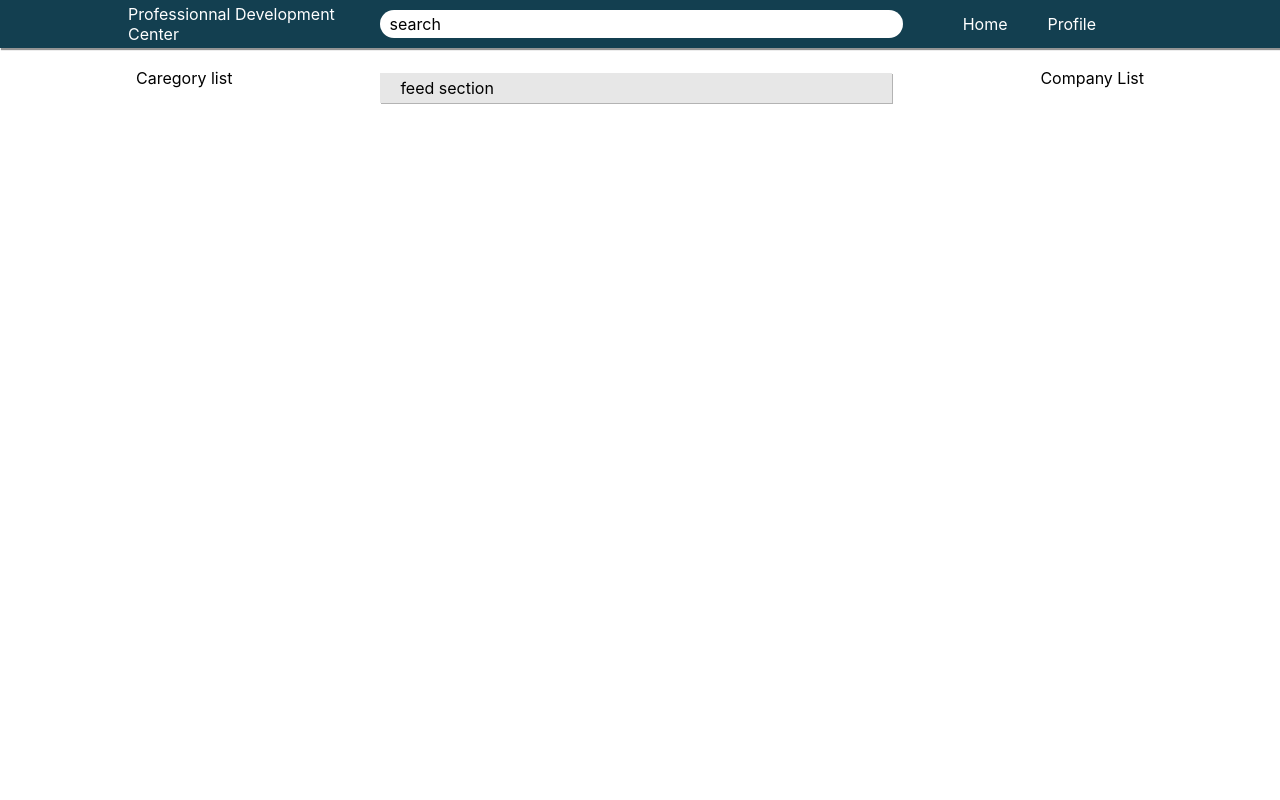
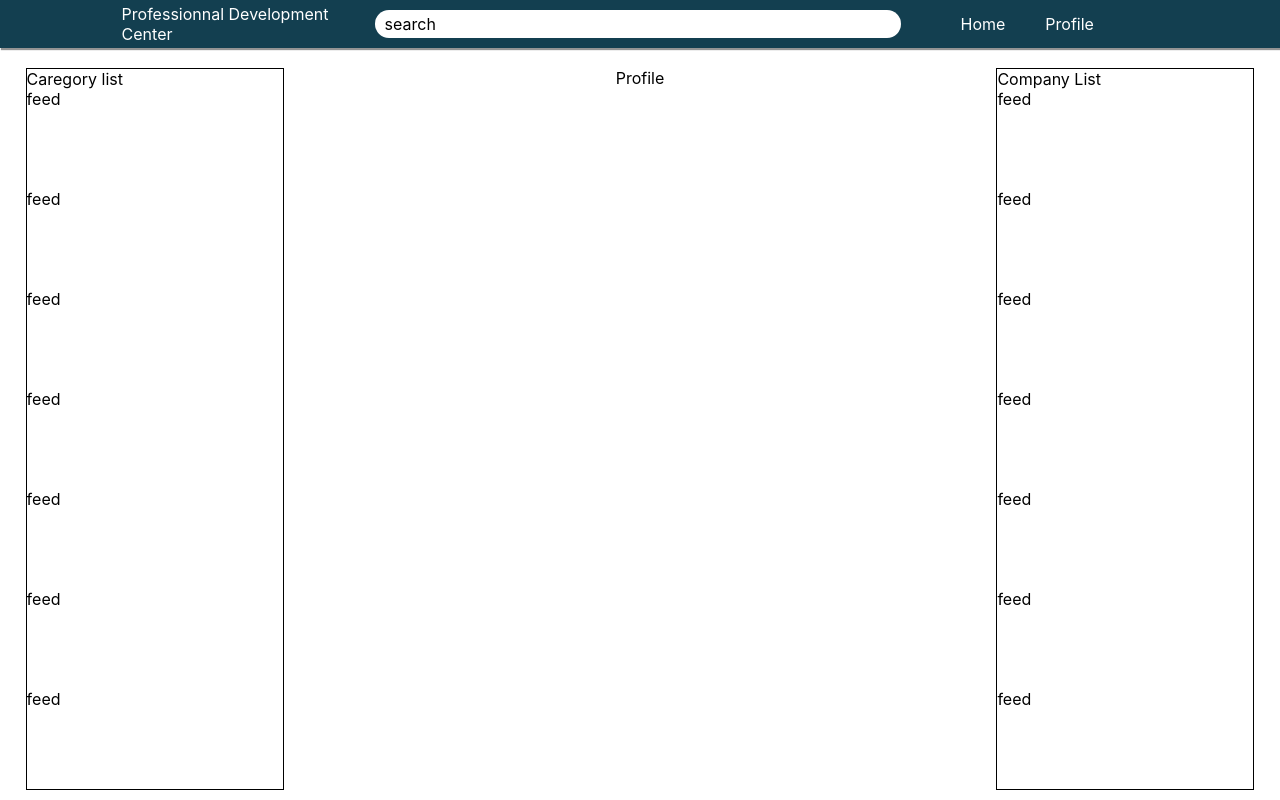
Before and after one commit to SIM-dev-team/student-portal, a React (Create React App) app: page / in a window 1280 px wide. Built offline with nearby package versions, Linux system fonts and the light colour scheme.

Commit message:
layout changes

```diff
--- a/src/App.css
+++ b/src/App.css
@@ -14,7 +14,7 @@
 .logo {
     width: 20%;
     color: white;
-    padding-left: 10%;
+    padding-left: 9.5%;
 }
 
 .nav-items {
@@ -60,3 +60,25 @@
     padding: 4px 10px;
     width: 40%;
 }
+
+.feed-content {
+    height: 100px
+}
+
+.company-section {
+    position: fixed !important;
+    right: 2%;
+    border: 1px solid black;
+    width: 20%;
+    height: 90%;
+    overflow-y: auto;
+}
+
+.category-section {
+    position: fixed !important;
+    left: 2%;
+    border: 1px solid black;
+    width: 20%;
+    height: 90%;
+    overflow-y: auto;
+}
--- a/src/App.js
+++ b/src/App.js
@@ -14,8 +14,8 @@ function App() {
       <div className="empty-block"></div>
       <div className="feed-row">
       <CategoryList/>
-      <Feed />
-      {/* <Profile/> */}
+      {/* <Feed /> */}
+      <Profile/>
       <CompanyList/>
       </div>
     </div>
--- a/src/components/CategoryList.js
+++ b/src/components/CategoryList.js
@@ -2,8 +2,56 @@ import React from 'react'
 
 function CategoryList() {
     return (
-        <div>
+        <div className="category-section">
             Caregory list
+            <div className="feed-content">
+                feed
+            </div>
+            <div className="feed-content">
+                feed
+            </div>
+            <div className="feed-content">
+                feed
+            </div>
+            <div className="feed-content">
+                feed
+            </div>
+            <div className="feed-content">
+                feed
+            </div>
+            <div className="feed-content">
+                feed
+            </div>
+            <div className="feed-content">
+                feed
+            </div>
+            <div className="feed-content">
+                feed
+            </div>
+            <div className="feed-content">
+                feed
+            </div>
+            <div className="feed-content">
+                feed
+            </div>
+            <div className="feed-content">
+                feed
+            </div>
+            <div className="feed-content">
+                feed
+            </div>
+            <div className="feed-content">
+                feed
+            </div>
+            <div className="feed-content">
+                feed
+            </div>
+            <div className="feed-content">
+                feed
+            </div>
+            <div className="feed-content">
+                feed
+            </div>
         </div>
     )
 }
--- a/src/components/CompanyList.js
+++ b/src/components/CompanyList.js
@@ -2,8 +2,56 @@ import React from 'react'
 
 function CompanyList() {
     return (
-        <div>
+        <div className="company-section">
             Company List
+            <div className="feed-content">
+                feed
+            </div>
+            <div className="feed-content">
+                feed
+            </div>
+            <div className="feed-content">
+                feed
+            </div>
+            <div className="feed-content">
+                feed
+            </div>
+            <div className="feed-content">
+                feed
+            </div>
+            <div className="feed-content">
+                feed
+            </div>
+            <div className="feed-content">
+                feed
+            </div>
+            <div className="feed-content">
+                feed
+            </div>
+            <div className="feed-content">
+                feed
+            </div>
+            <div className="feed-content">
+                feed
+            </div>
+            <div className="feed-content">
+                feed
+            </div>
+            <div className="feed-content">
+                feed
+            </div>
+            <div className="feed-content">
+                feed
+            </div>
+            <div className="feed-content">
+                feed
+            </div>
+            <div className="feed-content">
+                feed
+            </div>
+            <div className="feed-content">
+                feed
+            </div>
         </div>
     )
 }
--- a/src/views/Feed.js
+++ b/src/views/Feed.js
@@ -6,6 +6,33 @@ function Feed() {
             <div className="feed-home">
                 <div className="feed-body">
                     feed section
+                    <div className="feed-content">
+                        feed
+                    </div>
+                    <div className="feed-content">
+                        feed
+                    </div>
+                    <div className="feed-content">
+                        feed
+                    </div>
+                    <div className="feed-content">
+                        feed
+                    </div>
+                    <div className="feed-content">
+                        feed
+                    </div>
+                    <div className="feed-content">
+                        feed
+                    </div>
+                    <div className="feed-content">
+                        feed
+                    </div>
+                    <div className="feed-content">
+                        feed
+                    </div>
+                    <div className="feed-content">
+                        feed
+                    </div>
                 </div>
             </div>
         </React.Fragment>
```
